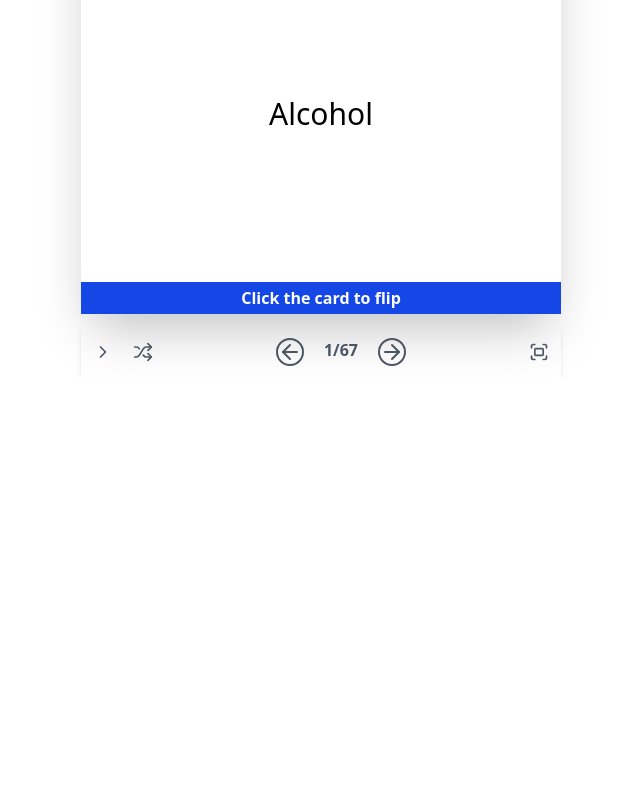
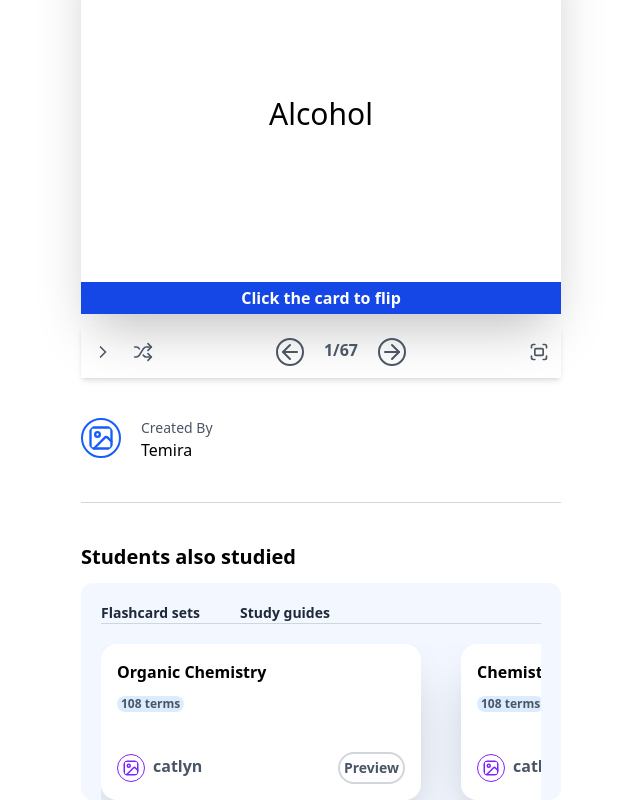
Before and after one commit to Kingestif/QuizletReplica, a React (Vite) app: page / in a window 1280 px wide. Shown: the part 738-1538 px from the top of the page, without its empty margins (319-959 px from the left). Before the commit the page ends 1116 px from the top, so only its background shows below. Built offline with nearby package versions, Linux system fonts and the light colour scheme.

Commit message:
feat: add Profile and FlashCards components to Body

```diff
--- a/src/App.tsx
+++ b/src/App.tsx
@@ -1,6 +1,4 @@
-// import { BigCard, Body, BodyTop } from "./components/BodyTop";
 import { Body } from "./components/Body";
-import { MiniNav } from "./components/MinINav";
 import { NavBar } from "./components/NavBar";
 
 function App() {
--- a/src/components/Body.tsx
+++ b/src/components/Body.tsx
@@ -1,5 +1,7 @@
 import { BigCard, BigCardDetails, BodyTop } from "./BodyTop";
 import { MiniNav } from "./MinINav";
+import { Profile } from "./Profile";
+import { FlashCards } from "./Studied";
 
 export function Body(){
     return(
@@ -8,6 +10,9 @@ export function Body(){
             <BodyTop/>
             <BigCard label="Alcohol"/>
             <BigCardDetails/>
+            <Profile label="Temira"/>
+            <hr className="mt-10 border-gray-300"/>
+            <FlashCards/>
         </div>
     )
 }
--- /dev/null
+++ b/src/components/Profile.tsx
@@ -0,0 +1,17 @@
+import { Image } from "lucide-react"
+type ProfileType = {
+    label: string
+}
+
+export function Profile(props: ProfileType){
+    return (
+        <div className="flex mt-10 gap-5 ">
+            <Image className="w-10 h-10 text-blue-600 border-2 rounded-full p-1"/>
+
+            <div>
+                <h3 className="text-gray-600 text-sm">Created By</h3>
+                <h3>{props.label}</h3>
+            </div>
+        </div>
+    )
+}
--- /dev/null
+++ b/src/components/Studied.tsx
@@ -0,0 +1,46 @@
+import { Image } from "lucide-react"
+type FlashCardItemType = {
+    subjectName:string
+    terms:string
+    author:string
+}
+
+export function FlashCardItems(props:FlashCardItemType){
+    return (
+        <div className="shadow-2xl w-80 flex flex-col p-4 gap-10 rounded-2xl shrink-0 bg-white">
+            <div>
+                <h3 className="font-bold">{props.subjectName}</h3>
+                <h3 className="bg-blue-400/20 w-fit text-xs font-bold text-gray-600 rounded-full px-1 mt-3">{props.terms}</h3>
+            </div>
+            <div className="flex justify-between items-center">
+                <div className="flex gap-2">
+                    <Image className="w-7 h-7 border-1 rounded-full p-1 text-violet-600"/>
+                    <h3 className="font-semibold text-gray-600">{props.author}</h3>
+                </div>
+                <h3 className="text-sm font-semibold text-gray-600 border-2 rounded-full p-1 border-gray-300">Preview</h3>
+            </div>
+        </div>
+    )
+}
+
+export function FlashCards(){
+    return (
+        <div className="flex flex-col mt-10">
+            <h1 className="font-bold text-xl">Students also studied</h1>
+            <div className="bg-blue-600/5 mt-3 rounded-xl px-5">
+                <div className="flex gap-10 text-sm font-semibold text-gray-800 mt-5">
+                    <h3>Flashcard sets</h3>
+                    <h3>Study guides</h3>
+                </div>
+                <hr className="border-gray-300" />
+                <div className="FlashItems flex gap-10 overflow-x-auto mt-5">
+                    <FlashCardItems subjectName="Organic Chemistry" terms="108 terms" author="catlyn"/>
+                    <FlashCardItems subjectName="Chemistry Topic" terms="108 terms" author="catlyn"/>
+                    <FlashCardItems subjectName="Alkane" terms="108 terms" author="catlyn"/>
+                    <FlashCardItems subjectName="Alkane" terms="108 terms" author="catlyn"/>
+                    <FlashCardItems subjectName="Alkane" terms="108 terms" author="catlyn"/>
+                </div>
+            </div>
+        </div>
+    )
+}
```
